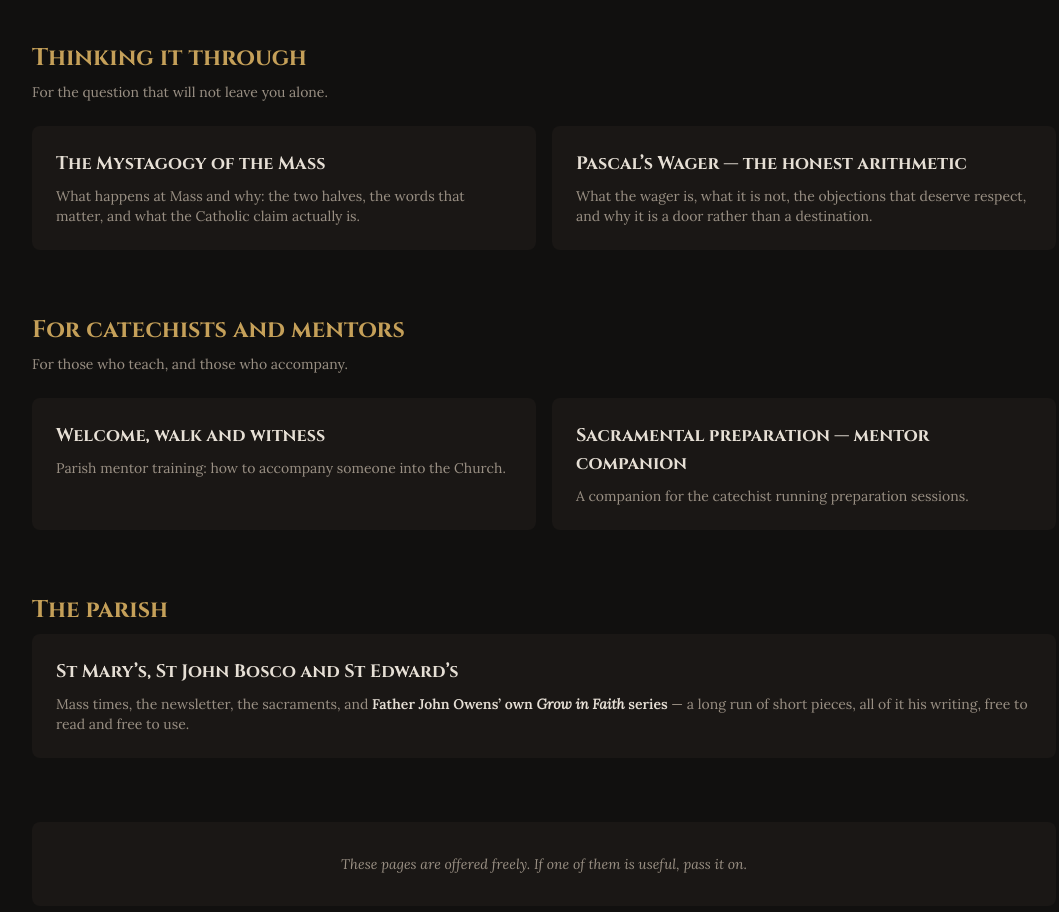
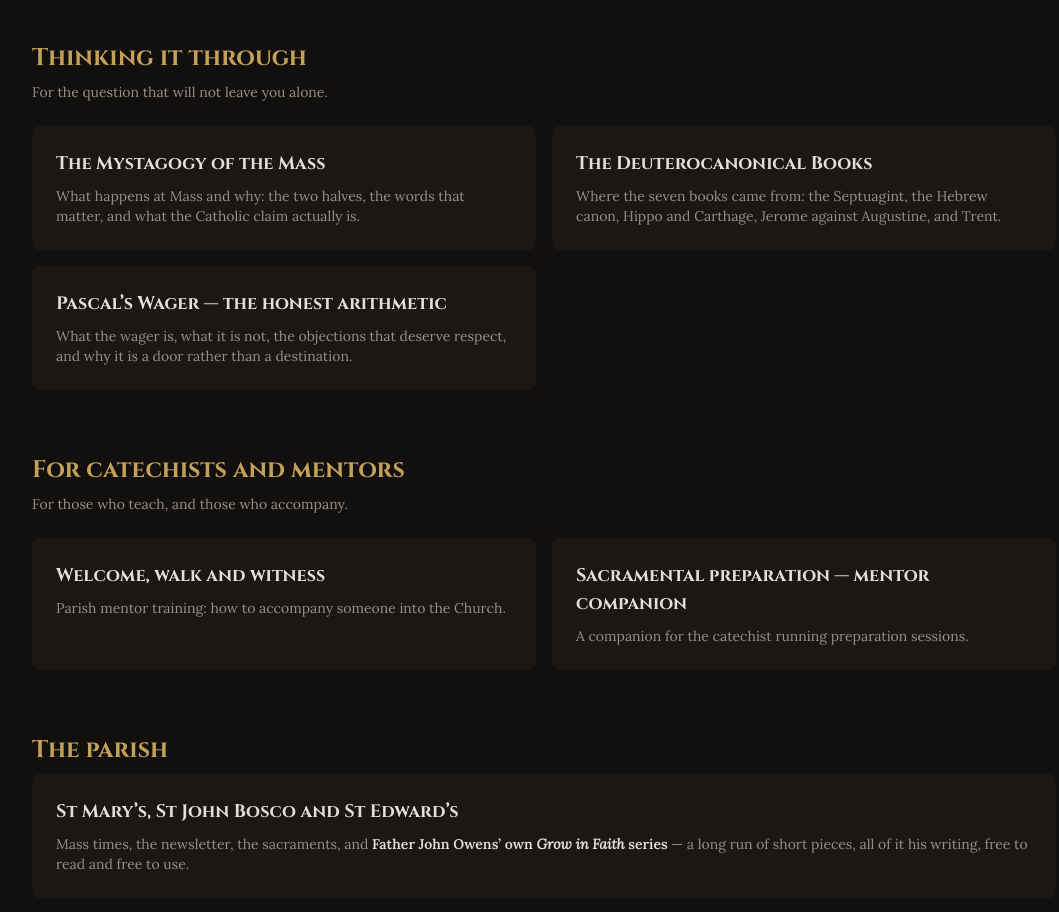
Before and after one commit to 3stepuk/1582-rheims, a plain HTML site: page resources.html in a window 1280 px wide. Shown: the part 2480-3392 px from the top of the page, without its empty margins (96-1155 px from the left). Drawn offline with nearby package versions, Linux system fonts and the light colour scheme.

Commit message:
Resources: add The Deuterocanonical Books

```diff
--- a/resources.html
+++ b/resources.html
@@ -188,6 +188,10 @@
                     <h3 class="text-lg font-bold mb-2">The Mystagogy of the Mass</h3>
                     <p class="text-sm text-antique-muted font-serif">What happens at Mass and why: the two halves, the words that matter, and what the Catholic claim actually is.</p>
                 </a>
+                <a class="card block antique-border bg-antique-card rounded-lg p-6 transition-colors" href="https://3stepuk.github.io/Deuterocanonical-Books/">
+                    <h3 class="text-lg font-bold mb-2">The Deuterocanonical Books</h3>
+                    <p class="text-sm text-antique-muted font-serif">Where the seven books came from: the Septuagint, the Hebrew canon, Hippo and Carthage, Jerome against Augustine, and Trent.</p>
+                </a>
                 <a class="card block antique-border bg-antique-card rounded-lg p-6 transition-colors" href="https://3stepuk.github.io/Pascals-Wager/">
                     <h3 class="text-lg font-bold mb-2">Pascal&rsquo;s Wager &mdash; the honest arithmetic</h3>
                     <p class="text-sm text-antique-muted font-serif">What the wager is, what it is not, the objections that deserve respect, and why it is a door rather than a destination.</p>
```
